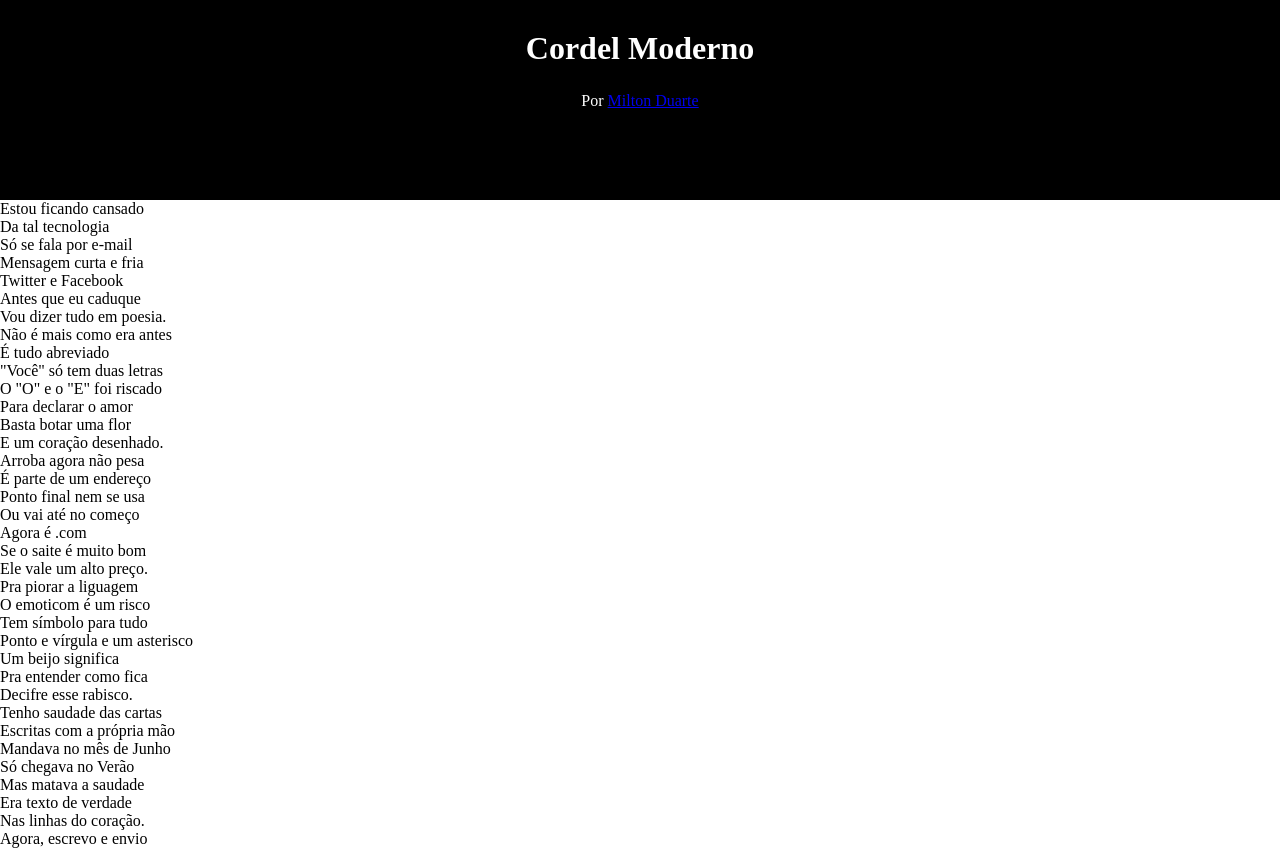
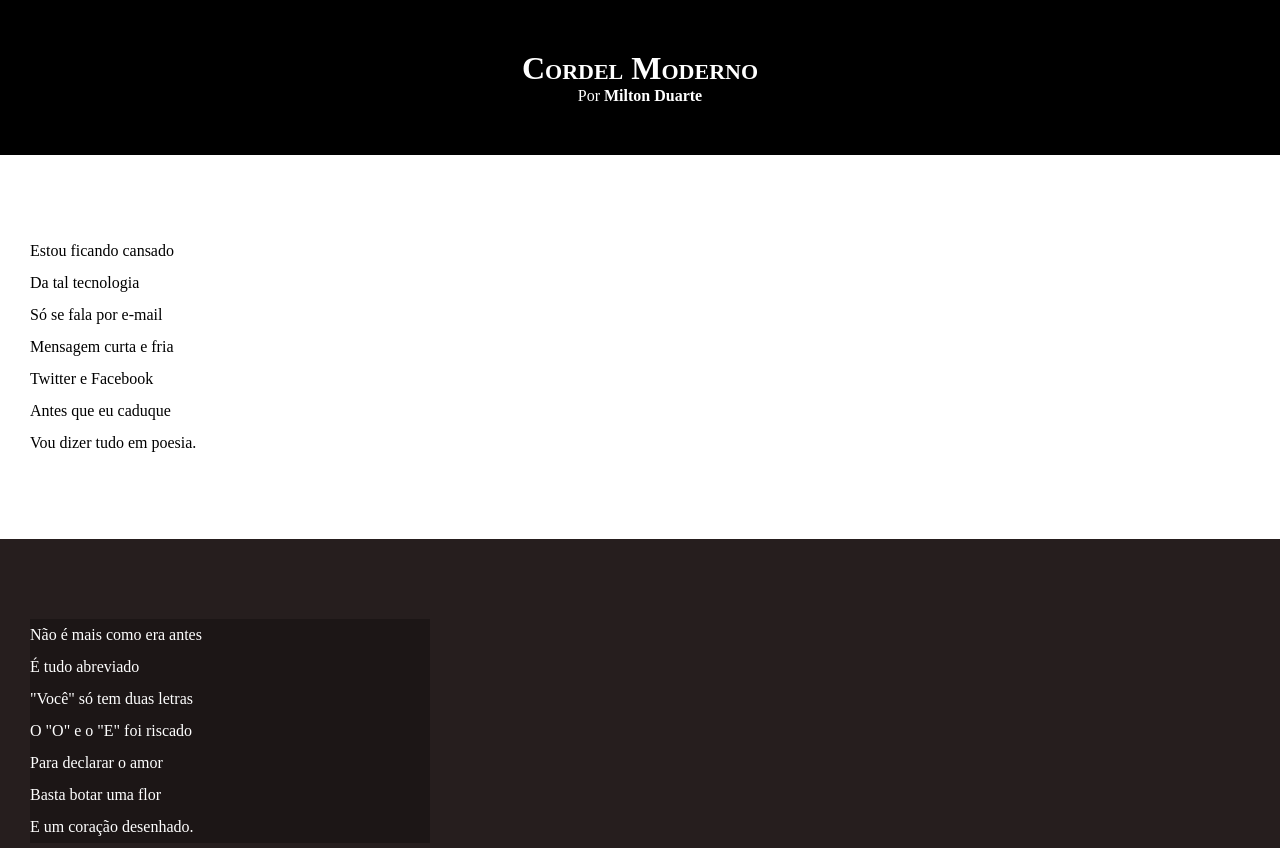
Before and after one commit to Danielpatinno/html-css, a plain HTML site: page exercicios mod2/desafio cordel/index.html in a window 1280 px wide. Shown: the top 848 px of the page. Drawn offline with Linux system fonts and the light colour scheme.

Commit message:
modelando site

```diff
--- a/exercicios mod2/desafio cordel/index.html
+++ b/exercicios mod2/desafio cordel/index.html
@@ -10,10 +10,12 @@
 <body>
     <header>
         <h1>Cordel Moderno</h1>
-        <p>Por <a href="https://www.recantodasletras.com.br/poesias/3186743]">Milton Duarte</a></p>
+        <p>
+            Por <a href="https://www.recantodasletras.com.br/poesias/3186743]" target="_blank">Milton Duarte</a>
+        </p>
     </header>
     <main>
-        <section>
+        <section class="normal">
             <p>Estou ficando cansado <br>
             Da tal tecnologia <br>
             Só se fala por e-mail <br>
@@ -26,7 +28,7 @@
         </section>
 
 
-        <section>
+        <section class="imagen">
             <p>
              Não é mais como era antes <br>
             É tudo abreviado <br>
@@ -39,7 +41,7 @@
 
         </section>
 
-        <section>
+        <section class="normal">
             <p> Arroba agora não pesa <br>
             É parte de um endereço <br>
             Ponto final nem se usa <br>
@@ -61,7 +63,7 @@
 
         </section>
 
-        <section>
+        <section class="imagen">
             <p>Tenho saudade das cartas <br>
             Escritas com a própria mão <br>
             Mandava no mês de Junho <br>
@@ -73,7 +75,7 @@
 
         </section>
 
-        <section>
+        <section class="normal">
             <p>
             Agora, escrevo e envio <br>
             Chegando na mesma hora <br>
--- a/exercicios mod2/desafio cordel/styles/style.css
+++ b/exercicios mod2/desafio cordel/styles/style.css
@@ -1,21 +1,71 @@
-@charset 'UTF-8';
+@charset "UTF-8";
 
 *{
     margin: 0px;
     padding: 0px;
 }
+
+html, body{
+    min-height: 100vh;
+    background-color: darkgray;
+}
+
 header{
     background-color: black;
     color: white;
-    height: 200px;
+    text-align: center;
+    height:
 }
 
-header h1{
-    text-align: center;
-    padding-top: 30px;
+/*
+    podemos deixar a fonte maiuscula com 'text-transform:uppercase' ou com 'font-variant: small-caps'
+*/
+
+header > h1{
+    padding-top: 50px;
+    font-variant: small-caps;
 }
 
-header p{
+header > p{
+    padding-bottom: 50px;
+}
+
+a{
+    color: white;
+    text-decoration: none;
+    font-weight: bolder;
+}
+
+a:hover{
+    text-decoration: underline;
+}
+
+section{
+    padding-top: 10vh;
+    padding-bottom: 10vh;
+    line-height: 2em;
+    padding-left: 30px;
+}
+
+section.normal{
+    background-color: white;
+    color: black;
+}
+
+section.imagen{
+    background-color: rgb(38, 30, 30);
+    color: white;
+}
+
+section.imagen > p{
+    background-color: rgba(0, 0, 0, 0.253);
+    width: 400px;
+}
+
+footer {
+    background-color: black;
     text-align: center;
-    padding-top: 25px;
+    color: white;
+    padding: 10px;
+
 }
```
